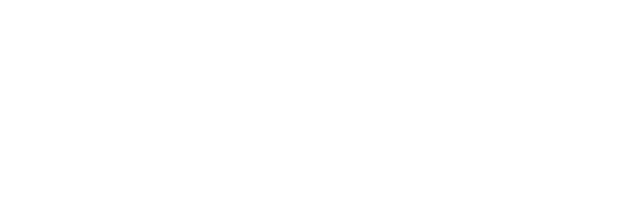
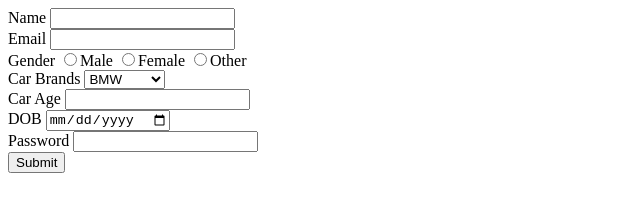
Before and after one commit to acciojob/signup-form-car-gobinda22, a website: page main.html in a window 1280 px wide. Shown: the whole page, without its empty margins (0-640 px from the left). Drawn offline with Linux system fonts and the light colour scheme.

Commit message:
created a submission

```diff
--- a/main.html
+++ b/main.html
@@ -7,7 +7,36 @@
 </head>
 
 <body>
-	<!-- the entire body must be written by student -->
+	<form method = "post">
+		<label for = "name">Name</label>
+		<input type = "text" id = "name" required>
+		<br>
+		<label for = "email">Email</label>
+		<input type = "email" id = "email" required>
+		<br>
+		<label for = "gender">Gender</label>
+		<input type = "radio" name = "gender" value = "male" required>Male
+		<input type = "radio" name = "gender" value = "female" required>Female
+		<input type = "radio" name = "gender" value = "other" required>Other
+		<br>
+		<label for = "cars">Car Brands</label>
+		<select id = "cars" required>
+			<option value = "bmw">BMW</option>
+			<option value = "audi">Audi</option>
+			<option value = "mercedez">Mercedez</option>
+		</select>
+		<br>
+		<label for = "carage">Car Age</label>
+		<input type = "number" id = "carage" required>
+		<br>
+		<label for = "dob">DOB</label>
+		<input type = "date" id = "dob" required>
+		<br>
+		<label for = "password">Password</label>
+		<input type = "password" id = "password" required>
+		<br>
+		<button type = "submit">Submit</button>
+	</form>
     <script type="text/javascript" src="./script.js">
 </script>
 
```
